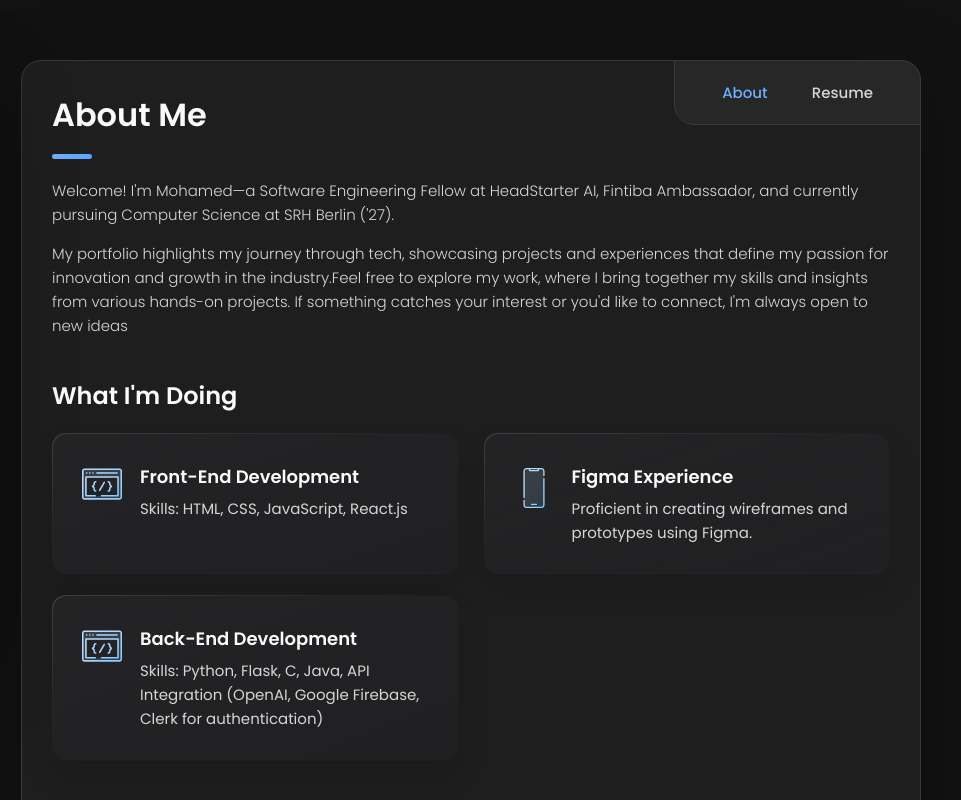
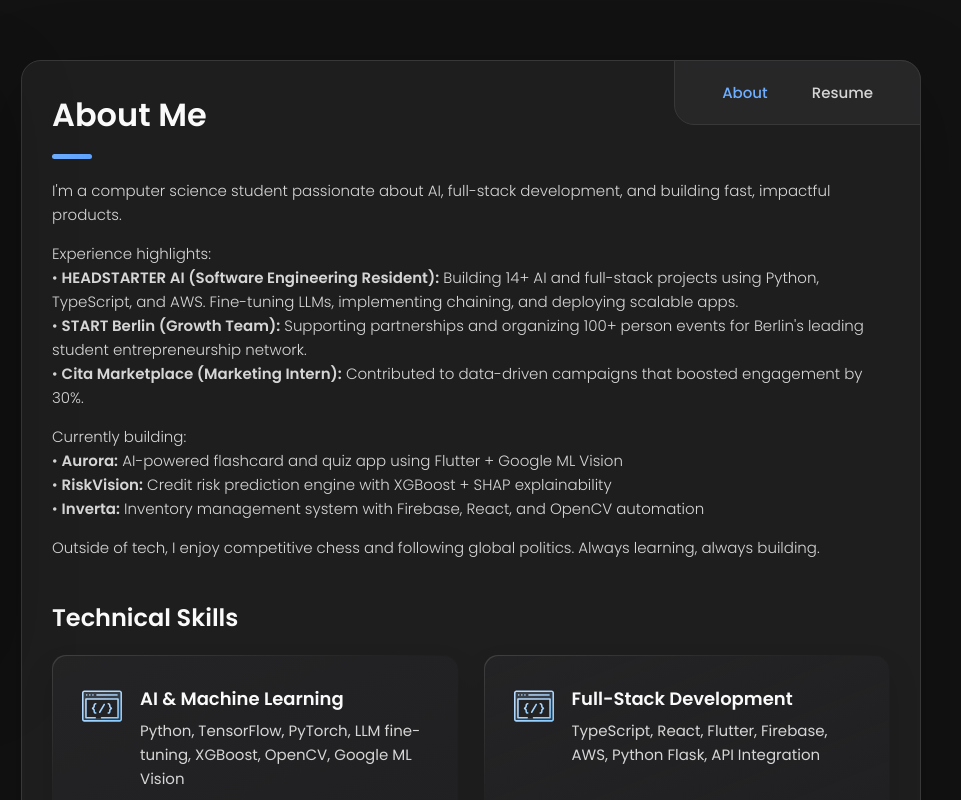
Before and after one commit to MohammedAl-Alimi/MyWebsite, a plain HTML site: page index.html in a window 1280 px wide. Shown: the top 800 px of the page, 319-1280 px from the left. Drawn offline with nearby package versions, Linux system fonts and the light colour scheme.

Commit message:
feat: update About Me section with professional experience and current projects

```diff
--- a/index.html
+++ b/index.html
@@ -178,15 +178,26 @@
 
         <section class="about-text">
           <p>
-            Welcome! I'm Mohamed—a Software Engineering Fellow at HeadStarter AI, Fintiba Ambassador,
-             and currently pursuing Computer Science at SRH Berlin ('27).
+            I'm a computer science student passionate about AI, full-stack development, and building fast, impactful products.
           </p>
 
           <p>
-            My portfolio highlights my journey through tech, showcasing projects and experiences that
-            define my passion for innovation and growth in the industry.Feel free to explore my work,
-            where I bring together my skills and insights from various hands-on projects. If something
-            catches your interest or you'd like to connect, I'm always open to new ideas
+            Experience highlights:
+            <br>• <strong>HEADSTARTER AI (Software Engineering Resident):</strong> Building 14+ AI and full-stack projects using Python, TypeScript, and AWS. Fine-tuning LLMs, implementing chaining, and deploying scalable apps.
+            <br>• <strong>START Berlin (Growth Team):</strong> Supporting partnerships and organizing 100+ person events for Berlin's leading student entrepreneurship network.
+            <br>• <strong>Cita Marketplace (Marketing Intern):</strong> Contributed to data-driven campaigns that boosted engagement by 30%.
+          </p>
+
+          <p>
+            Currently building:
+            <br>• <strong>Aurora:</strong> AI-powered flashcard and quiz app using Flutter + Google ML Vision
+            <br>• <strong>RiskVision:</strong> Credit risk prediction engine with XGBoost + SHAP explainability
+            <br>• <strong>Inverta:</strong> Inventory management system with Firebase, React, and OpenCV automation
+          </p>
+
+          <p>
+            Outside of tech, I enjoy competitive chess and following global politics. Always learning, always building.
+          </p>
         </section>
 
 
@@ -196,42 +207,42 @@
 
         <section class="service">
 
-          <h3 class="h3 service-title">What I'm doing</h3>
+          <h3 class="h3 service-title">Technical Skills</h3>
 
           <ul class="service-list">
 
             <li class="service-item">
               <div class="service-icon-box">
-                <img src="./assets/images/icon-dev.svg" alt="Web development icon" width="40">
+                <img src="./assets/images/icon-dev.svg" alt="AI/ML icon" width="40">
               </div>
               <div class="service-content-box">
-                <h4 class="h4 service-item-title">Front-end Development</h4>
+                <h4 class="h4 service-item-title">AI & Machine Learning</h4>
                 <p class="service-item-text">
-                  Skills: HTML, CSS, JavaScript, React.js
+                  Python, TensorFlow, PyTorch, LLM fine-tuning, XGBoost, OpenCV, Google ML Vision
                 </p>
               </div>
             </li>
 
             <li class="service-item">
               <div class="service-icon-box">
-                <img src="./assets/images/icon-app.svg" alt="mobile app icon" width="40">
+                <img src="./assets/images/icon-dev.svg" alt="Full-stack development icon" width="40">
               </div>
               <div class="service-content-box">
-                <h4 class="h4 service-item-title">Figma Experience</h4>
+                <h4 class="h4 service-item-title">Full-Stack Development</h4>
                 <p class="service-item-text">
-                  Proficient in creating wireframes and prototypes using Figma.
+                  TypeScript, React, Flutter, Firebase, AWS, Python Flask, API Integration
                 </p>
               </div>
             </li>
 
             <li class="service-item">
               <div class="service-icon-box">
-                <img src="./assets/images/icon-dev.svg" alt="Back-end development icon" width="40">
+                <img src="./assets/images/icon-app.svg" alt="Tools icon" width="40">
               </div>
               <div class="service-content-box">
-                <h4 class="h4 service-item-title">Back-end Development</h4>
+                <h4 class="h4 service-item-title">Tools & Platforms</h4>
                 <p class="service-item-text">
-                  Skills: Python, Flask, C, Java, API Integration (OpenAI, Google Firebase, Clerk for authentication)
+                  Git, Docker, Figma, Google Analytics, Firebase, Vercel, AWS deployment
                 </p>
               </div>
             </li>
```
